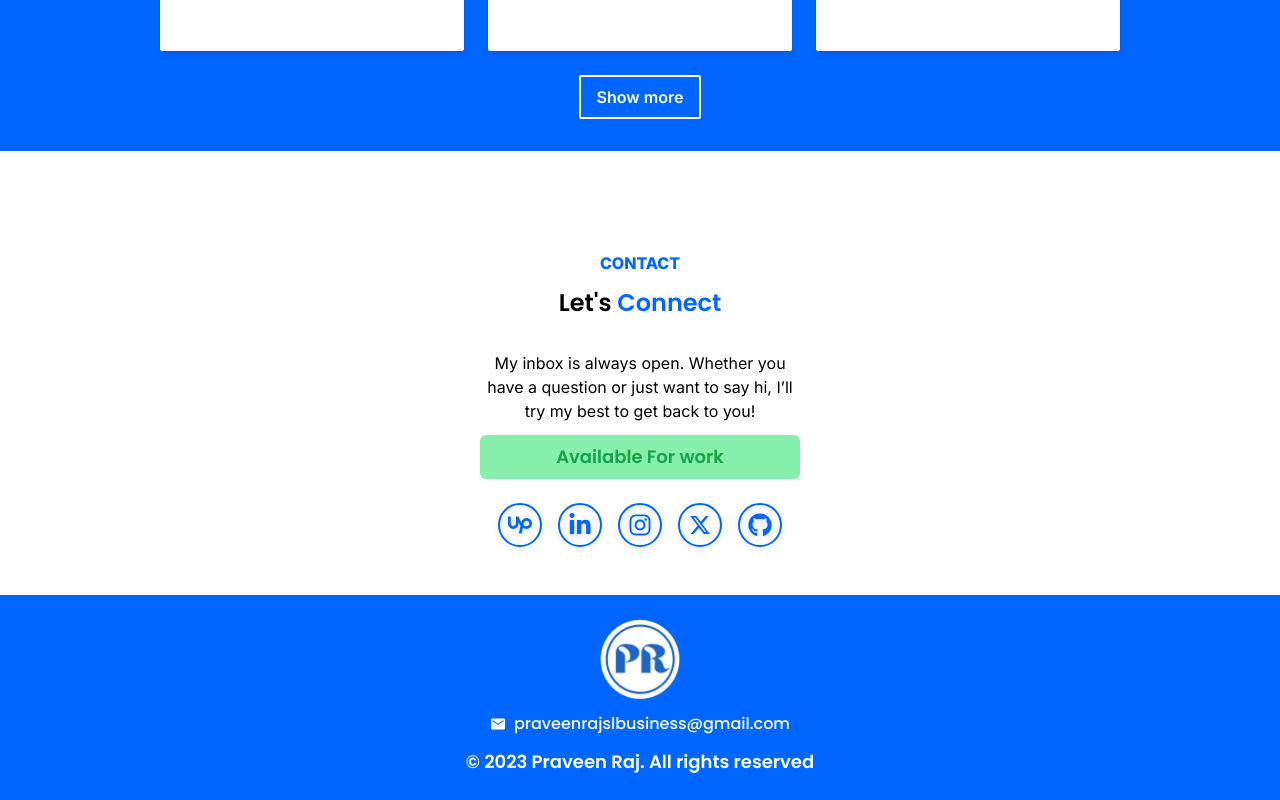
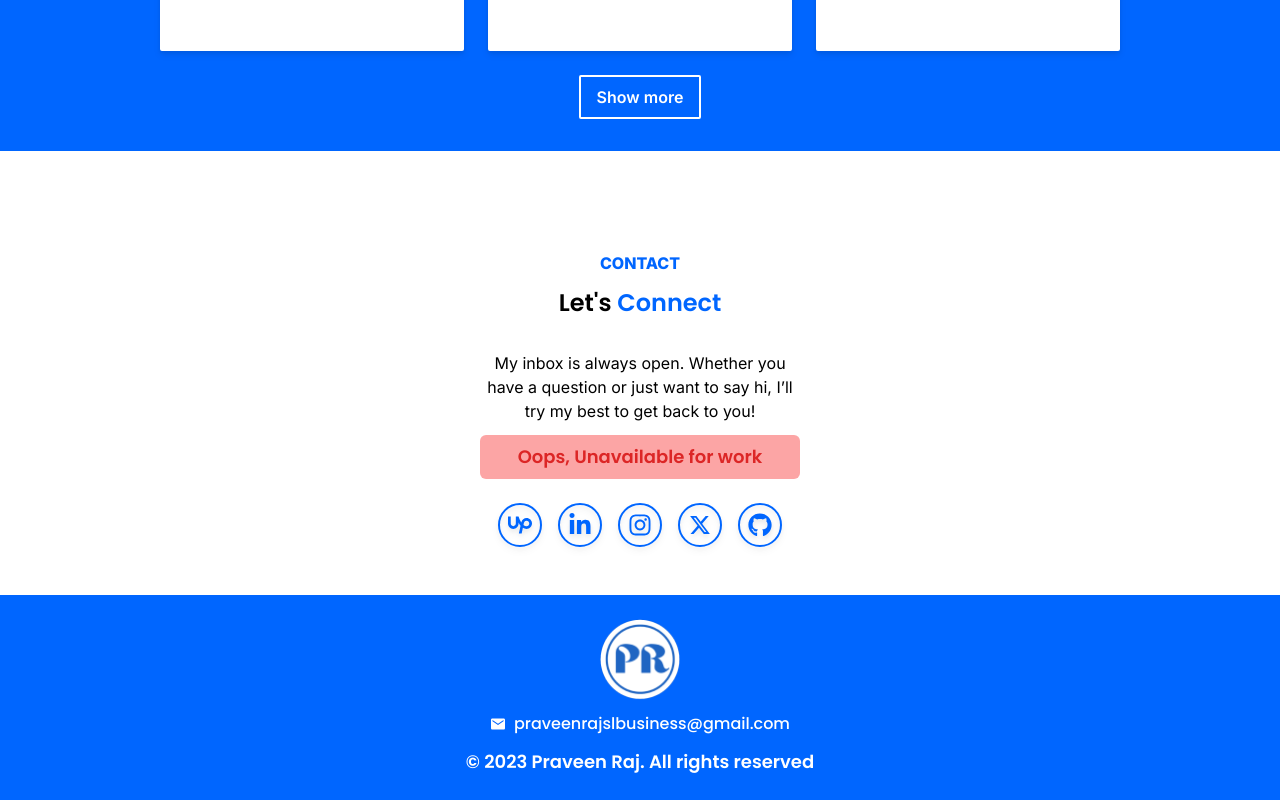
Before and after one commit to Praveenraj002/portfolio-v2, a React (Vite) app: page / in a window 1280 px wide. Shown: the part 3539-4339 px from the top of the page. Built offline with nearby package versions, Linux system fonts and the light colour scheme.

Commit message:
Updated the contact section

```diff
--- a/src/sections/Contact.jsx
+++ b/src/sections/Contact.jsx
@@ -22,18 +22,18 @@ const Contact = () => {
             <p className="mb-3">
             My inbox is always open. Whether you have a question or just want to say hi, I’ll try my best to get back to you!
             </p>
-            <h2
+            {/* <h2
               className="relative text-sm md:text-lg text-center font-poppins font-semibold text-green-600 bg-green-300 rounded-md py-2 px-4 block"
               data-aos="flip-up"
             >
               Available For work
-            </h2>
-            {/* <h2
+            </h2> */}
+            <h2
               className="relative text-sm md:text-lg text-center font-poppins font-semibold text-red-600 bg-red-300 rounded-md py-2 px-4 block"
               data-aos="flip-up"
             >
               Oops, Unavailable for work
-            </h2> */}
+            </h2>
           </div>
         </div>
         <div
```
Also changed, not shown: src/components/SectionHeader.jsx (line endings or trailing spaces), 1 other file (tests, documents, lock files or other folders).
